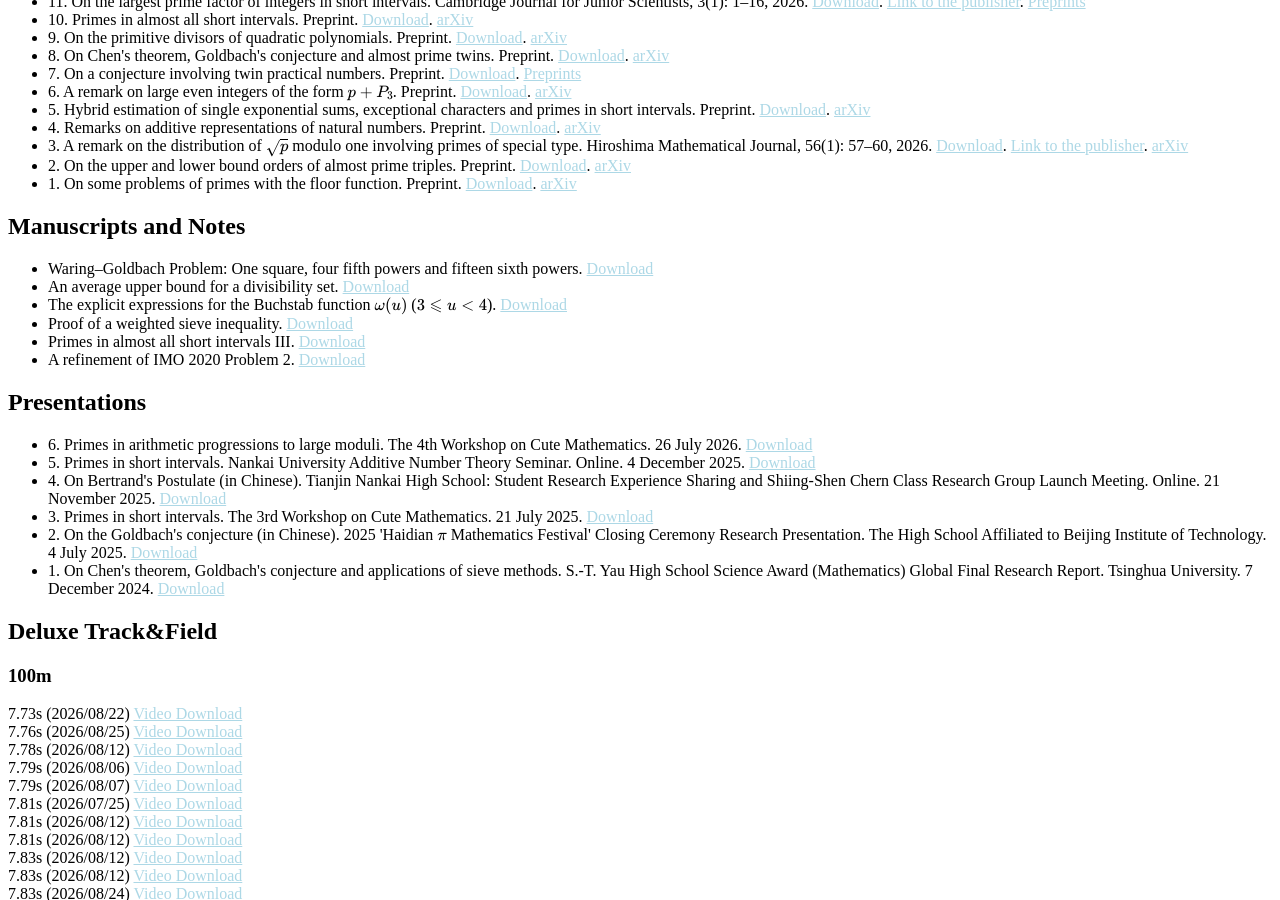
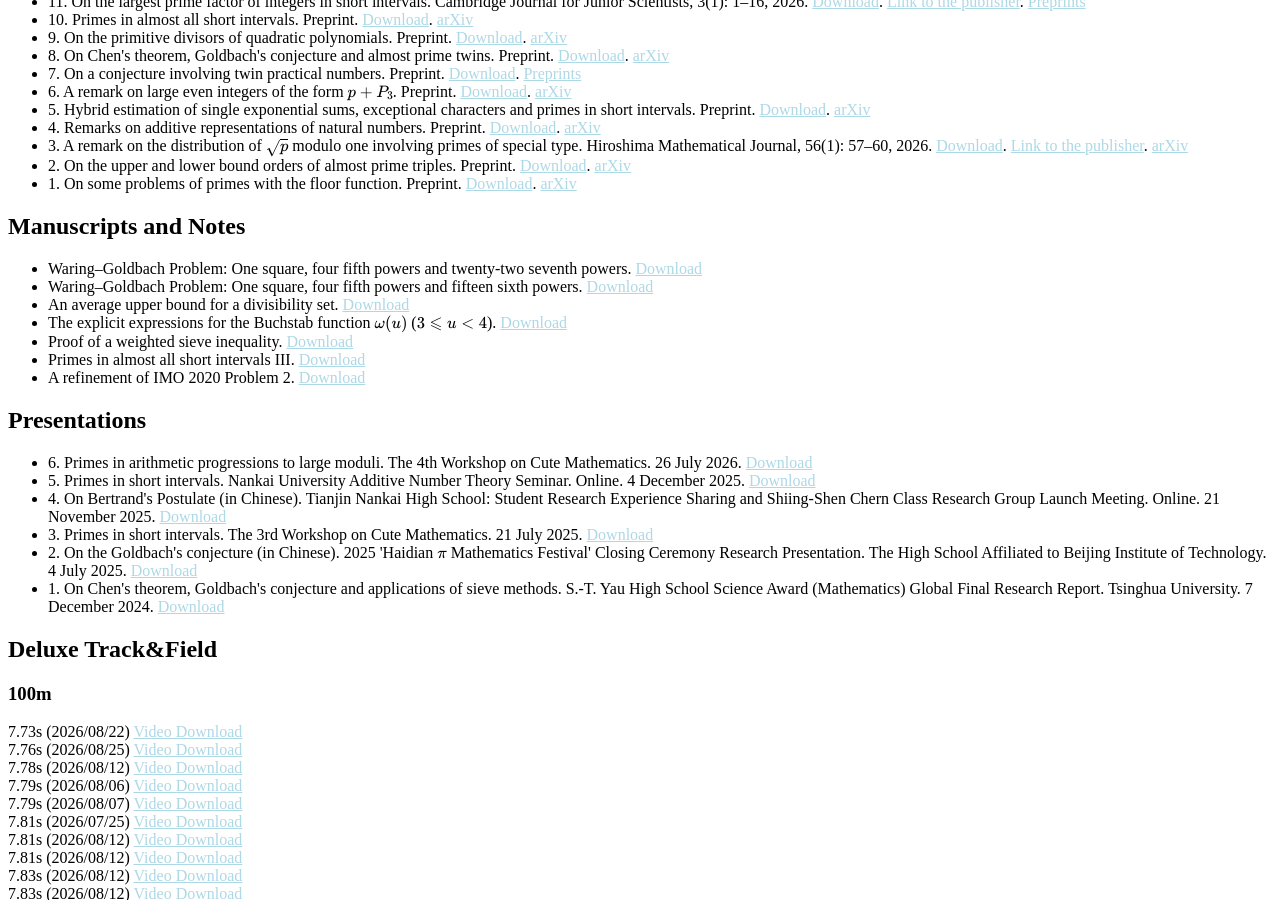
Before and after one commit to CareyRunboLi/CareyRunboLi.github.io, a Jekyll site: the page built from index.md, in a window 1280 px wide and 900 px high, scrolled down 2234 px. Built offline with Jekyll 4.4.1, drawn with Linux system fonts in a browser that asks for light colours; some web fonts are replaced; formulas are drawn with MathJax 3; a style sheet for code colours, icons or effects is not loaded; our own code applies the rules of GitHub Pages for plain Markdown files.

Commit message:
Update manuscripts.md

```diff
--- a/_includes/manuscripts.md
+++ b/_includes/manuscripts.md
@@ -7,6 +7,7 @@
 ## Manuscripts and Notes
 
 <ul style="margin:0 0 5px;">
+  <li>Waring–Goldbach Problem: One square, four fifth powers and twenty-two seventh powers. <a href="https://runbolicarey.com/assets/downloads/Waring__Goldbach_Problem_One_square__four_fifth_powers_and_twenty_two_seventh_powers.pdf"><span>Download</span></a></li>
   <li>Waring–Goldbach Problem: One square, four fifth powers and fifteen sixth powers. <a href="https://runbolicarey.com/assets/downloads/Waring__Goldbach_Problem_One_square__four_fifth_powers_and_fifteen_sixth_powers.pdf"><span>Download</span></a></li>
   <li>An average upper bound for a divisibility set. <a href="https://runbolicarey.com/assets/downloads/An_average_upper_bound_for_a_divisibility_set.pdf"><span>Download</span></a></li>
   <li>The explicit expressions for the Buchstab function $\omega(u)$ ($3 \leqslant u < 4$). <a href="https://runbolicarey.com/assets/downloads/The_explicit_expressions_for_the_Buchstab_function.pdf"><span>Download</span></a></li>
```
